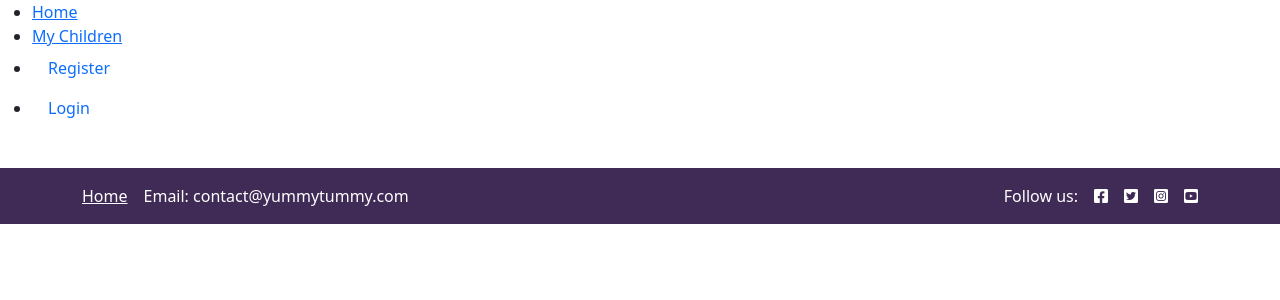
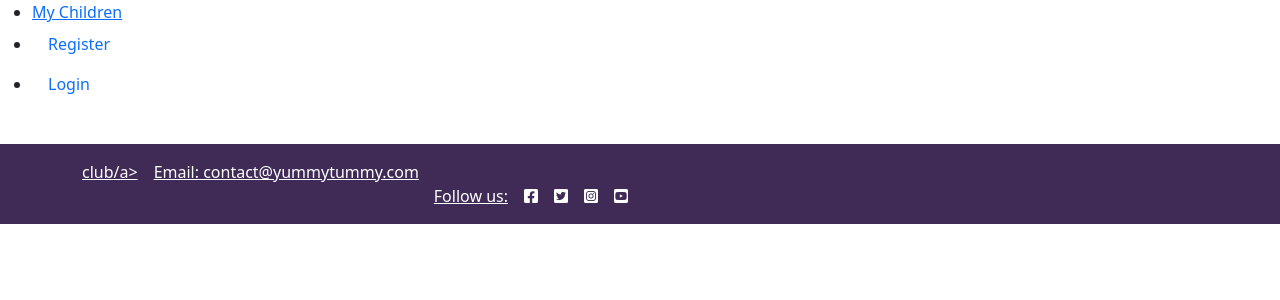
Before and after one commit to SonaliP11/HappyCamp, a Django app: page / in a window 1280 px wide. Shown: the top 300 px of the page. Run offline with Django 4.2, Linux system fonts and the light colour scheme.

Commit message:
no changes

```diff
--- a/camp/models.py
+++ b/camp/models.py
@@ -2,6 +2,7 @@ from django.db import models
 from cloudinary.models import CloudinaryField
 
 STATUS = ((0, "Draft"), (1, "Published"))
+
 
 class Club(models.Model):
     name = models.CharField(max_length=255)  # Club name
--- a/camp/templates/camp/club_list.html
+++ b/camp/templates/camp/club_list.html
@@ -1,4 +1,6 @@
 {% extends 'base.html' %}
+
+
 {% load static %}
 
 <body>
--- a/happy_camp/urls.py
+++ b/happy_camp/urls.py
@@ -22,7 +22,7 @@ from django.urls import path, include
 
 
 urlpatterns = [
-    path("", include("camp.urls"), name="camp-urls"),
+    path("", include("camp.urls"), name="club_list"),
     # path('about/', about_views.about_me, name='about'),
     path("accounts/", include("allauth.urls")),
     path('admin/', admin.site.urls),
--- a/templates/base.html
+++ b/templates/base.html
@@ -37,7 +37,7 @@
   <!-- Navigation -->
   <nav>
     <ul>
-      <li><a href="{% url 'home' %}">Home</a>
+      <li><a href="#''>Home</a>
       </li>
       <li><a href="{% url 'child-list' %}">My Children</a></li>
       {% if user.is_authenticated %}
@@ -71,7 +71,7 @@
       <div class="row">
         <div class="col-md-6 d-flex justify-content-center justify-content-md-start align-items-center mb-3 mb-md-0">
           <ul class="list-unstyled d-flex mb-0">
-            <li class="me-3"><a href="{% url 'home' %}" class="text-white">Home</a></li>
+            <li class="me-3"><a href="#" class="text-white">club/a></li>
           </ul>
           <p class="m-0 text-white me-3">Email: contact@yummytummy.com</p>
         </div>
```
